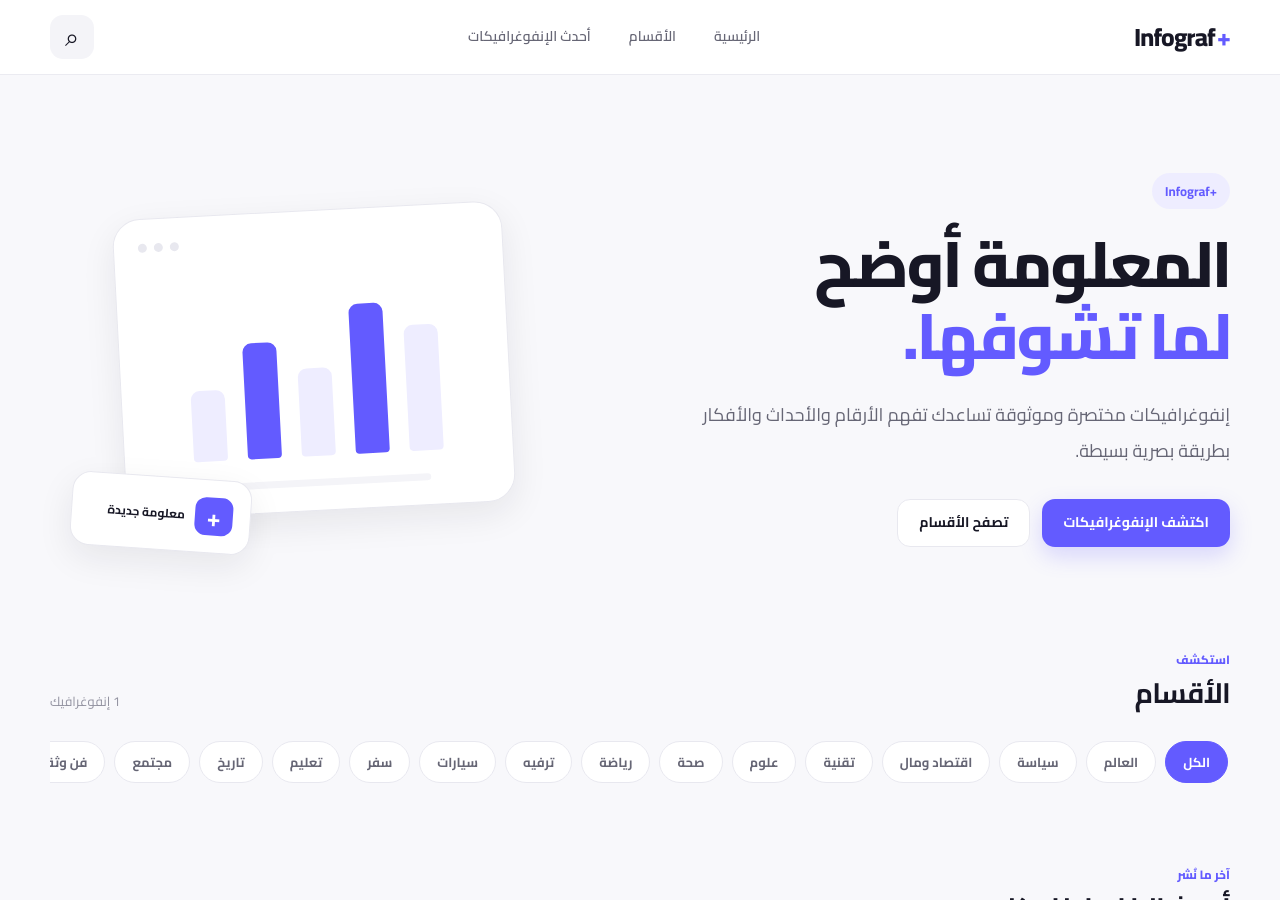
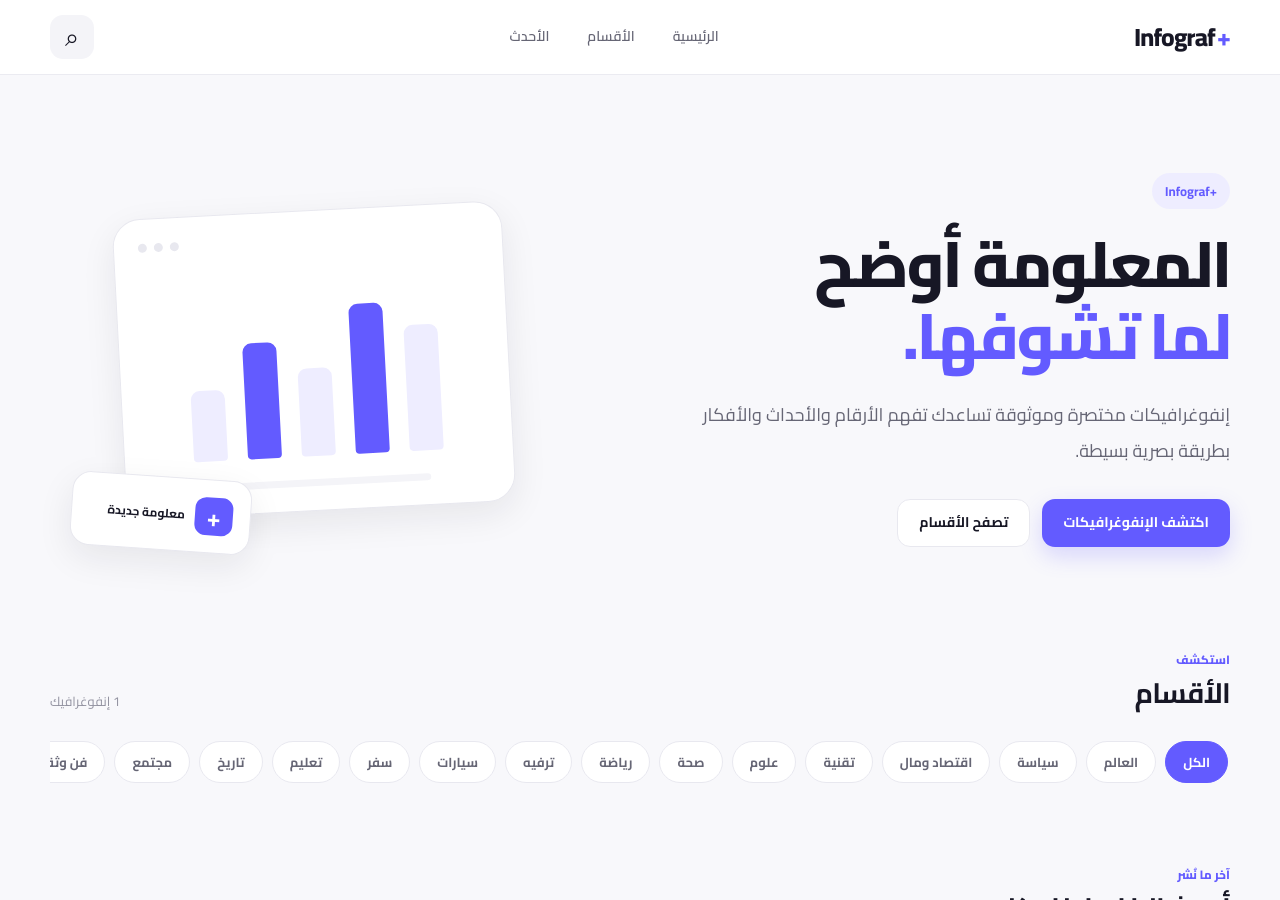
Before and after one commit to dilgash92/infograf-plus, a Jekyll site: the page built from index.html, in a window 1280 px wide and 900 px high. Built offline with Jekyll 4.4.1, drawn with Linux system fonts in a browser that asks for light colours; some of the changed lines change nothing that is shown.

Commit message:
Update Infograf+ navigation

```diff
--- a/_layouts/default.html
+++ b/_layouts/default.html
@@ -1,5 +1,6 @@
 <!DOCTYPE html>
 <html lang="ar" dir="rtl">
+
 <head>
 
   <meta charset="UTF-8">
@@ -20,7 +21,21 @@
     name="description"
     content="{{ page.description | default: site.description | escape }}">
 
-  <meta name="theme-color" content="#635BFF">
+  <meta
+    name="theme-color"
+    content="#635BFF">
+
+  <meta
+    name="mobile-web-app-capable"
+    content="yes">
+
+  <meta
+    name="apple-mobile-web-app-capable"
+    content="yes">
+
+  <meta
+    name="apple-mobile-web-app-status-bar-style"
+    content="default">
 
   <link
     rel="manifest"
@@ -45,62 +60,103 @@
 
 </head>
 
+
 <body>
 
-  <!-- Header -->
+
+  <!-- ==================================================
+       HEADER
+       ================================================== -->
+
   <header class="site-header">
 
     <div class="header-inner">
 
+
+      <!-- Logo -->
+
       <a
         href="{{ '/' | relative_url }}"
         class="brand"
-        aria-label="Infograf+ الرئيسية">
+        aria-label="Infograf+">
 
-        <span class="brand-name">Infograf</span><span class="brand-plus">+</span>
+        <span class="brand-name">
+          Infograf
+        </span>
+
+        <span class="brand-plus">
+          +
+        </span>
 
       </a>
 
 
-      <nav class="desktop-navigation" aria-label="التنقل الرئيسي">
+      <!-- Desktop Navigation -->
+
+      <nav
+        class="desktop-navigation"
+        aria-label="التنقل الرئيسي">
+
 
         <a
           href="{{ '/' | relative_url }}"
           class="nav-link">
+
           الرئيسية
+
         </a>
 
+
         <a
-          href="#categories"
+          href="{{ '/categories.html' | relative_url }}"
           class="nav-link">
+
           الأقسام
+
         </a>
 
+
         <a
-          href="#latest"
+          href="{{ '/#latest' | relative_url }}"
           class="nav-link">
-          أحدث الإنفوغرافيكات
+
+          الأحدث
+
         </a>
+
 
       </nav>
 
+
+      <!-- Search -->
 
       <button
         type="button"
         class="search-button"
         id="open-search"
-        aria-label="البحث">
+        aria-label="فتح البحث">
 
-        <span class="search-icon">⌕</span>
+        <span
+          class="search-icon"
+          aria-hidden="true">
+
+          ⌕
+
+        </span>
 
       </button>
+
 
     </div>
 
   </header>
 
 
-  <!-- Search -->
+
+  <!-- ==================================================
+       SEARCH
+       ================================================== -->
+
   <div
     class="search-panel"
     id="search-panel"
@@ -108,9 +164,13 @@
 
     <div class="search-panel-inner">
 
+
       <div class="search-header">
 
-        <h2>ابحث في Infograf+</h2>
+        <h2>
+          ابحث في Infograf+
+        </h2>
+
 
         <button
           type="button"
@@ -124,11 +184,15 @@
 
       </div>
 
+
       <label
         for="site-search"
         class="visually-hidden">
-        ابحث
+
+        ابحث في الموقع
+
       </label>
+
 
       <input
         id="site-search"
@@ -136,17 +200,24 @@
         placeholder="اكتب كلمة للبحث..."
         autocomplete="off">
 
+
       <div
         id="search-results"
         class="search-results">
+
       </div>
+
 
     </div>
 
   </div>
 
 
-  <!-- Main -->
+
+  <!-- ==================================================
+       MAIN CONTENT
+       ================================================== -->
+
   <div class="page-wrapper">
 
     {{ content }}
@@ -154,62 +225,130 @@
   </div>
 
 
-  <!-- Mobile Navigation -->
+
+  <!-- ==================================================
+       MOBILE NAVIGATION
+       ================================================== -->
+
   <nav
     class="mobile-navigation"
-    aria-label="تنقل الهاتف">
+    aria-label="التنقل في الموقع">
+
+
+    <!-- Home -->
 
     <a
       href="{{ '/' | relative_url }}"
       class="mobile-nav-item">
 
-      <span class="mobile-nav-icon">⌂</span>
-      <span>الرئيسية</span>
+      <span
+        class="mobile-nav-icon"
+        aria-hidden="true">
+
+        ⌂
+
+      </span>
+
+      <span>
+        الرئيسية
+      </span>
 
     </a>
 
 
+    <!-- Categories -->
+
     <a
-      href="#categories"
+      href="{{ '/categories.html' | relative_url }}"
       class="mobile-nav-item">
 
-      <span class="mobile-nav-icon">▦</span>
-      <span>الأقسام</span>
+      <span
+        class="mobile-nav-icon"
+        aria-hidden="true">
+
+        ▦
+
+      </span>
+
+      <span>
+        الأقسام
+      </span>
 
     </a>
 
+
+    <!-- Search -->
 
     <button
       type="button"
       class="mobile-nav-item mobile-search-trigger"
       id="mobile-search">
 
-      <span class="mobile-nav-icon">⌕</span>
-      <span>بحث</span>
+      <span
+        class="mobile-nav-icon"
+        aria-hidden="true">
+
+        ⌕
+
+      </span>
+
+      <span>
+        بحث
+      </span>
 
     </button>
 
 
+    <!-- Latest -->
+
     <a
-      href="#latest"
+      href="{{ '/#latest' | relative_url }}"
       class="mobile-nav-item">
 
-      <span class="mobile-nav-icon">✦</span>
-      <span>الأحدث</span>
+      <span
+        class="mobile-nav-icon"
+        aria-hidden="true">
+
+        ✦
+
+      </span>
+
+      <span>
+        الأحدث
+      </span>
 
     </a>
+
 
   </nav>
 
 
-  <!-- Footer -->
+
+  <!-- ==================================================
+       FOOTER
+       ================================================== -->
+
   <footer class="site-footer">
 
     <div class="footer-inner">
 
+
       <div class="footer-brand">
 
-        <span class="brand-name">Infograf</span><span class="brand-plus">+</span>
+        <a
+          href="{{ '/' | relative_url }}"
+          class="brand">
+
+          <span class="brand-name">
+            Infograf
+          </span>
+
+          <span class="brand-plus">
+            +
+          </span>
+
+        </a>
+
 
         <p>
           معلومات وإنفوغرافيك بطريقة أبسط.
@@ -220,20 +359,27 @@
 
       <div class="footer-info">
 
-        <span>
-          © {{ 'now' | date: "%Y" }} Infograf+
-        </span>
+        © {{ 'now' | date: "%Y" }}
+        Infograf+
 
       </div>
+
 
     </div>
 
   </footer>
 
 
+
+  <!-- ==================================================
+       JAVASCRIPT
+       ================================================== -->
+
   <script
     src="{{ '/assets/js/app.js' | relative_url }}">
   </script>
 
+
 </body>
+
 </html>
```
